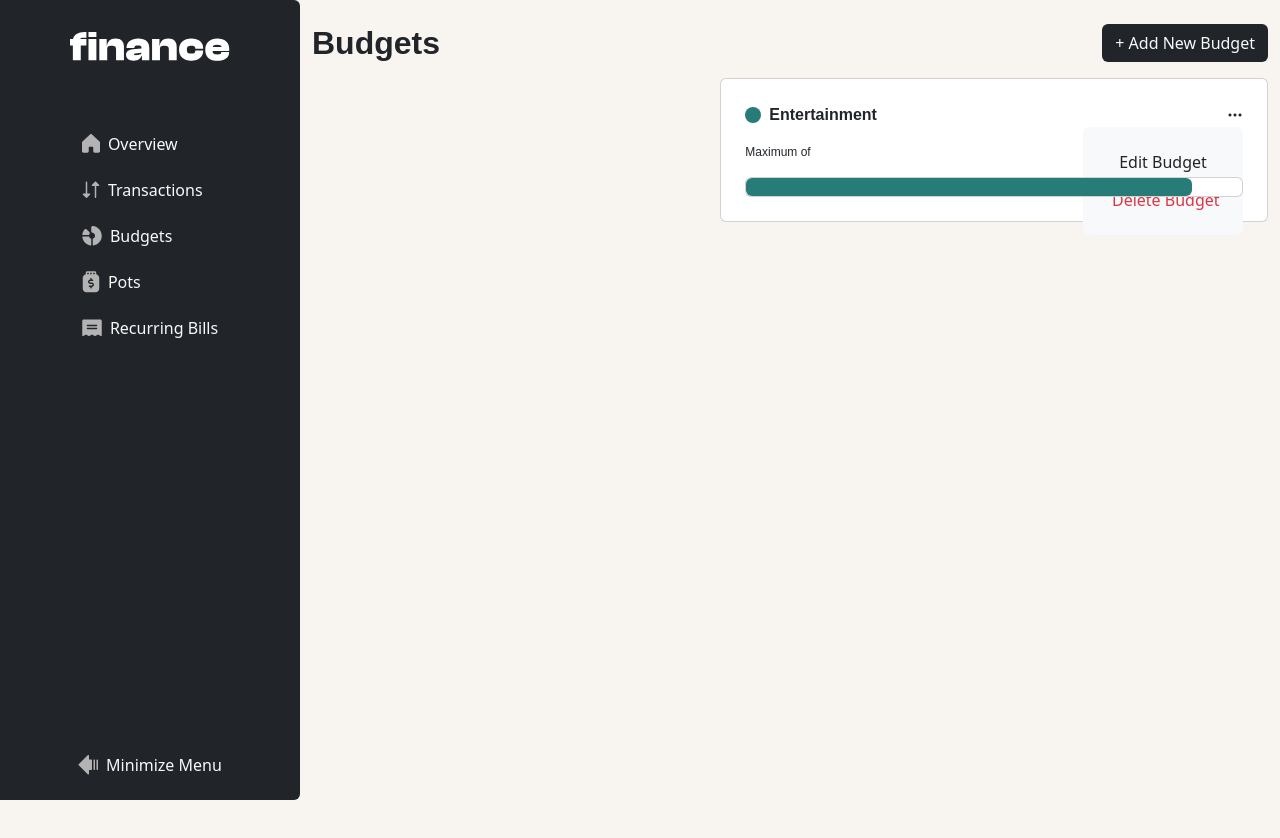
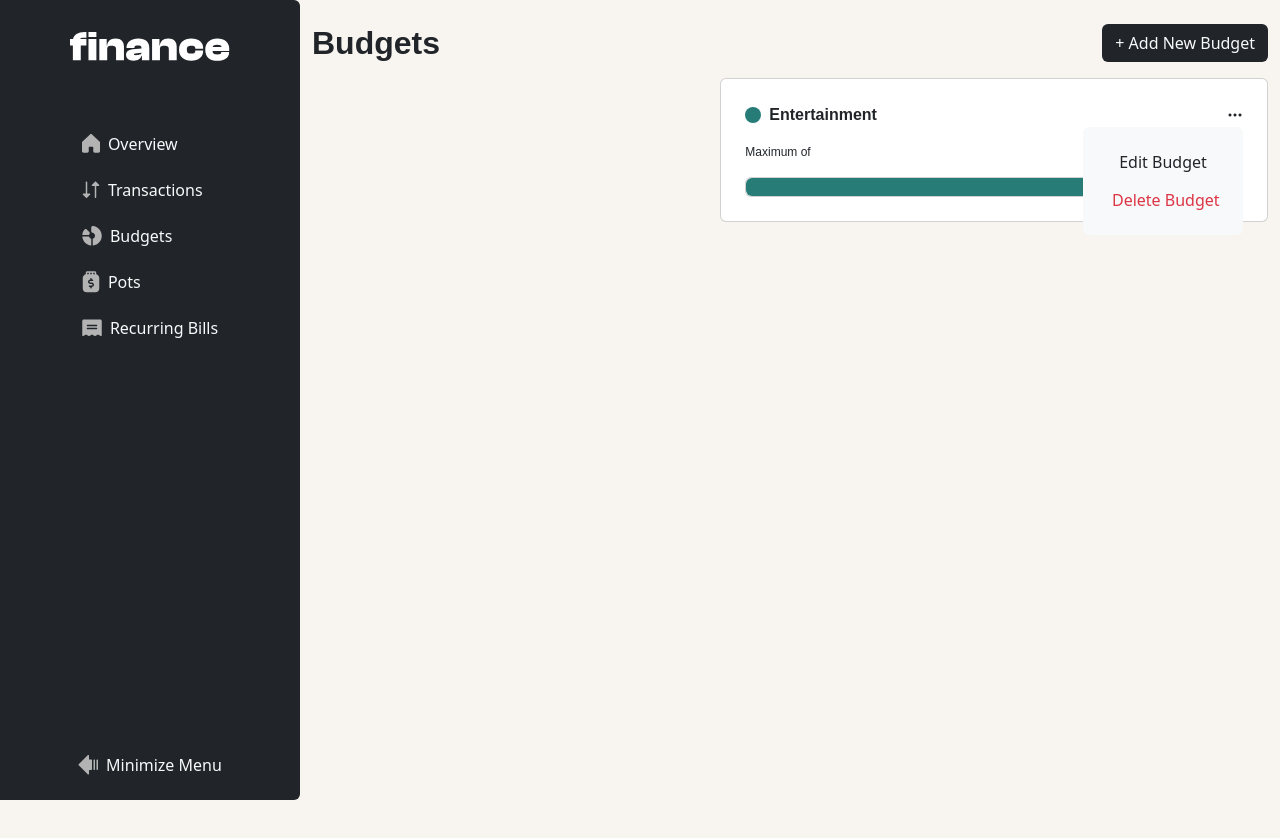
Before and after one commit to abdalsimam1-sketch/personal-finance-app, a React (Vite) app: page /budgets in a window 1280 px wide. Both pictures are taken after a click on the icon 1234 px from the left and 115 px from the top of the page. Shown: the top 838 px of the page. Built offline with nearby package versions, Linux system fonts and the light colour scheme.

Commit message:
add : z-index to the ... button

```diff
--- a/src/components/UI/BudgetsAndPotsLabel.jsx
+++ b/src/components/UI/BudgetsAndPotsLabel.jsx
@@ -33,7 +33,7 @@ export const BudgetsAndPotsLabel = ({
         {dotsOpen && (
           <div
             className="d-flex flex-column position-absolute bg-light p-3 text-nowrap rounded end-0"
-            style={{ width: "10rem" }}
+            style={{ width: "10rem", zIndex: "100" }}
           >
             <span className="btn" onClick={onEdit}>
               Edit {variant}
```
